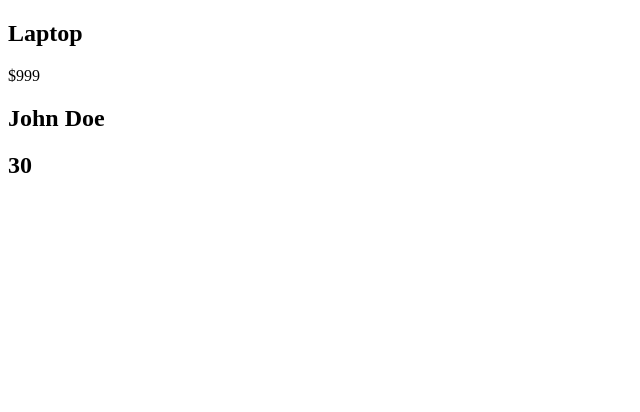
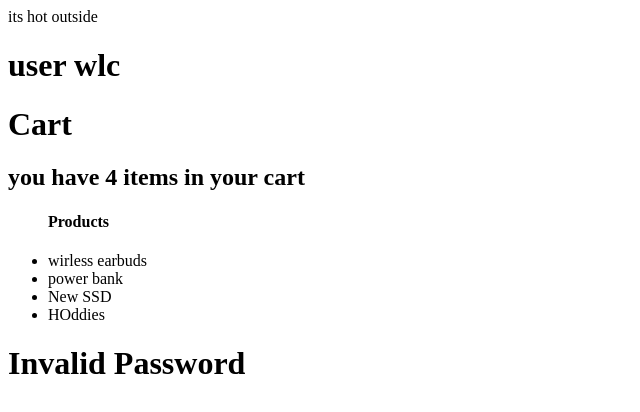
Before and after one commit to alfaizpathan21/React-50-, a React (Vite) app in the folder react-demos/: page / in a window 1280 px wide. Shown: the top 412 px of the page, without its empty margins (0-640 px from the left). Built offline with nearby package versions, Linux system fonts and the light colour scheme.

Commit message:
conditional props

```diff
--- a/react-demos/src/App.jsx
+++ b/react-demos/src/App.jsx
@@ -1,21 +1,54 @@
+import UserStatus from "./components/UserStatus";
+import Weather from "./components/Weather";
 
-import Footer from "./components/Footer";
-import Greeting from "./components/Greeting";
-import Header from "./components/Header";
-import JSXRules from "./components/JSXRules";
-import List from "./components/List";
-import MainContent from "./components/MainContent";
-import Person from "./components/Person";
-import Product from "./components/Product";
-import ProductInfo from "./components/ProductInfo";
-import UserList from "./components/UserList";
+
+
+
+const ValidPassword =()=> <h1> Valid Password</h1>
+ const InvalidPassword =()=> <h1> Invalid Password</h1>
+
+ const  Cart =()=>{
+  const items =[ "wirless earbuds","power bank"," New SSD","HOddies" ];
+
+  return(
+    <div>
+      <h1>Cart </h1>
+  {items.length >0 && <h2> you have {items.length} items in your cart</h2>}
+
+<ul>
+  <h4 >Products</h4>
+  {items.map(items=>(
+    <li key={Math.random()}>{items}</li>
+  ))}
+</ul>
+    </div>
+  )
+ }
+
+ const Password=({isvalid})=>{
+ // if(isvalid){
+  //  return<ValidPassword/>
+  //}
+ // return <InvalidPassword/>
+
+ return isvalid? <ValidPassword/>:<InvalidPassword/>;
+ }
 
 const App = () => {
   return(
 
  <div>
-<Product name="Laptop" price="$999"/>
-<Person name="John Doe" age={30}/>
+  <Weather temps={247}/>
+
+  <UserStatus loggedIn={true} isAdmin={false} />
+<Cart/>
+  <Password isvalid={false}/>
+
+
+
+
+
+
  </div>
 
 
--- /dev/null
+++ b/react-demos/src/components/UserStatus.jsx
@@ -0,0 +1,12 @@
+import React from 'react'
+
+const UserStatus = (props) => {
+
+ if(props.loggedIn && props.isAdmin){
+    return <h2> welcome admin</h2>
+ }else{
+    return <h1  > user wlc</h1>
+ }
+}
+
+export default UserStatus
--- /dev/null
+++ b/react-demos/src/components/Weather.jsx
@@ -0,0 +1,19 @@
+import React from 'react'
+
+
+
+
+const Weather = ({temps}) => {
+       if (temps<15) {
+            return "It's Cold outside"
+        }
+        else if(temps>=15 && temps<=25){
+            return "its Nice Oustide "
+        }
+        else{
+            return"its hot outside"
+        }
+
+}
+
+export default Weather
```
Also changed, not shown: react-demos/src/components/Card.jsx (added, +12 -0 lines).
